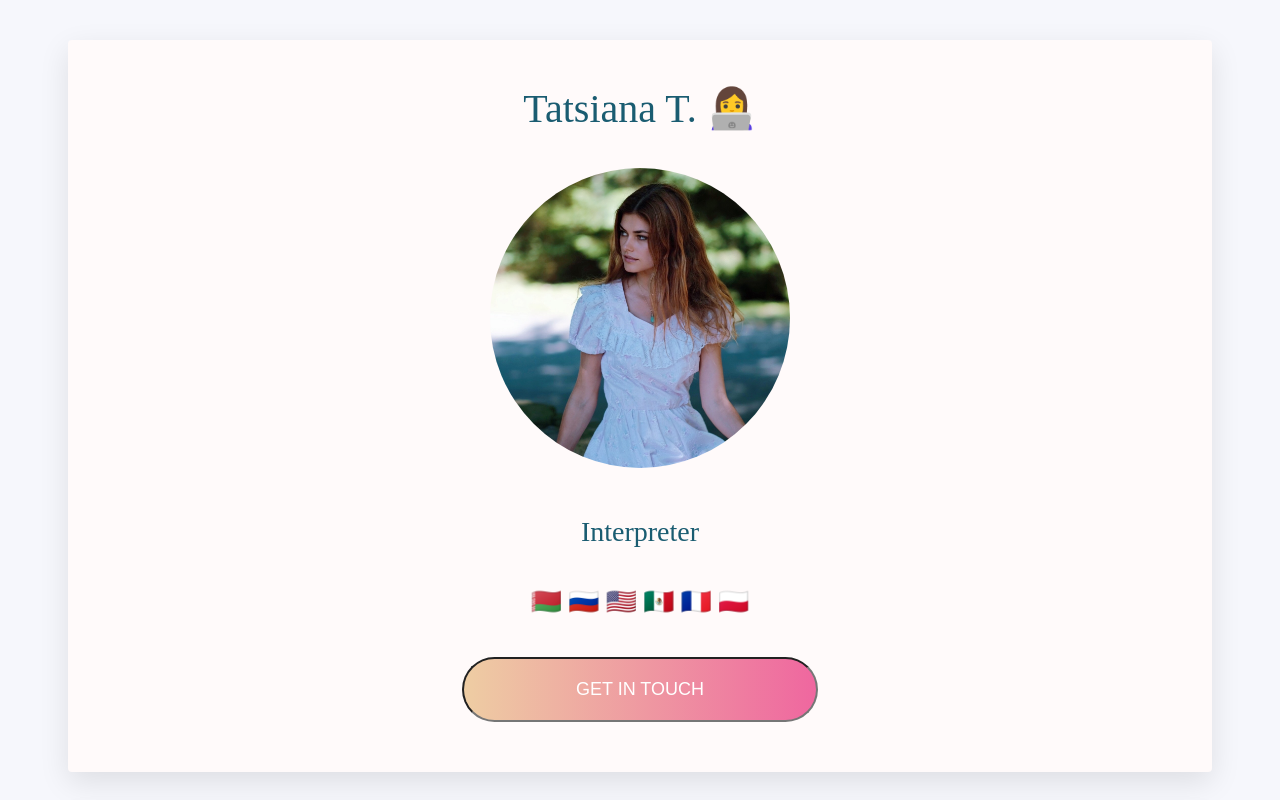
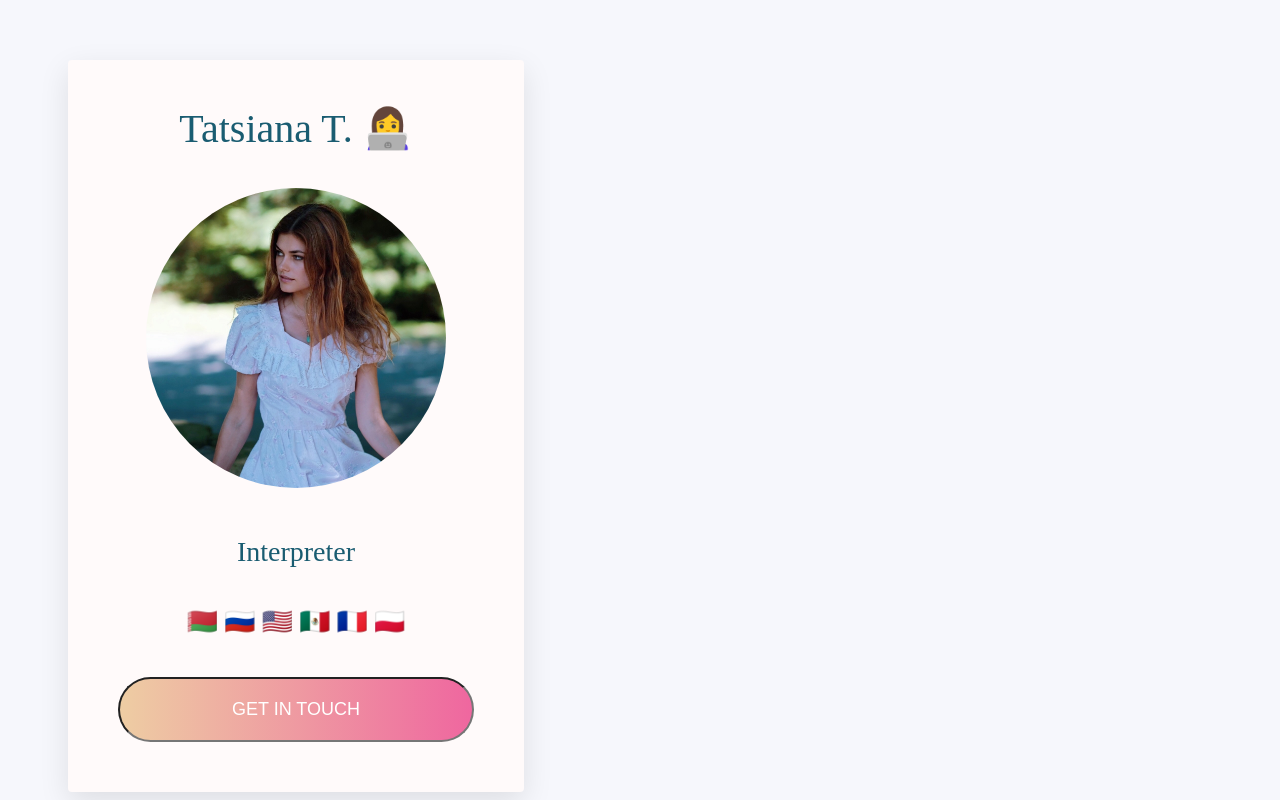
Before and after one commit to Tati-tatsiana/profile, a plain HTML site: page index.html in a window 1280 px wide. Shown: the top 800 px of the page. Drawn offline with Linux system fonts and the light colour scheme.

Commit message:
display:flex

```diff
--- a/index.html
+++ b/index.html
@@ -7,7 +7,7 @@
     <link rel="icon" type="image/png" sizes="16x16" href="/favicon-16x16.png">
     <link rel="manifest" href="/site.webmanifest">
     <meta name="viewport" content="width=device-width, initial-scale=1">
-    <title>🇺🇸 CV Tatsiana T</title>
+    <title>CV Tatsiana T</title>
     <meta charset="utf-8">
     <link rel="stylesheet" href="https://use.fontawesome.com/releases/v5.6.3/css/all.css" integrity="sha384-UHRtZLI+pbxtHCWp1t77Bi1L4ZtiqrqD80Kn4Z8NTSRyMA2Fd33n5dQ8lWUE00s/" crossorigin="anonymous">
     <link rel="stylesheet" href="style.css">
--- a/style.css
+++ b/style.css
@@ -25,6 +25,7 @@ a:hover {
 
 .container {
   margin: 40px auto;
+  display:flex;
 }
 
 .card-white {
```
